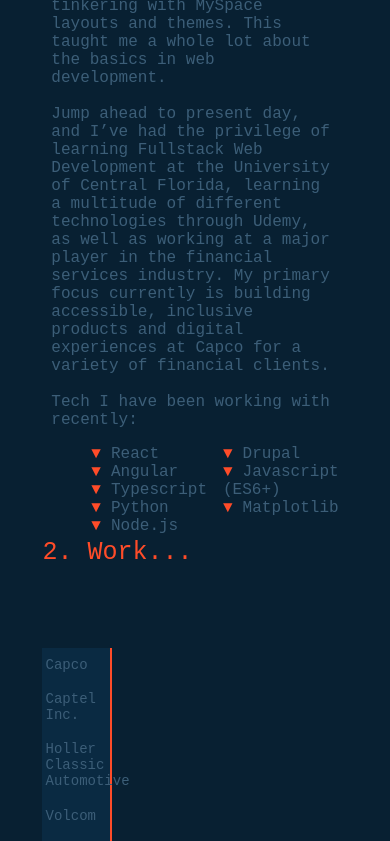
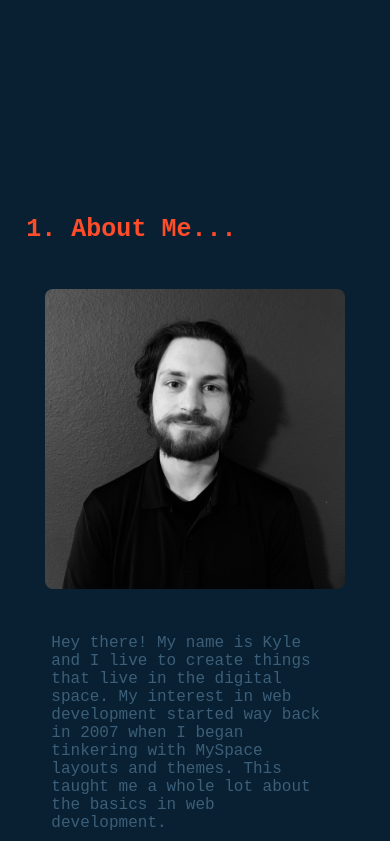
Before and after one commit to kylest0kes/folio, a React (Create React App) app: page / in a window 390 px wide. Shown: the part 1156-1997 px from the top of the page. Built offline with nearby package versions, Linux system fonts and the light colour scheme.

Commit message:
even moar responsive coolness

```diff
--- a/src/App.css
+++ b/src/App.css
@@ -61,7 +61,7 @@
   height: 80vh;
 }
 
-@media (max-height: 770px) {
+@media (max-height: 920px) {
   .page-section {
     height: 100%;
     margin: 100px auto 200px auto;
--- a/src/Assets/jobs/jobs.js
+++ b/src/Assets/jobs/jobs.js
@@ -22,7 +22,7 @@
     id: 3,
     tabnum: 'tab3',
     tabcontent: 'tab3_content',
-    job: "Holler Classic Automotive",
+    job: "Holler Classic",
     role: "Service Operator & Team Lead",
     date: "Nov 2016 - Mar 2020",
     jobdesc:
```
